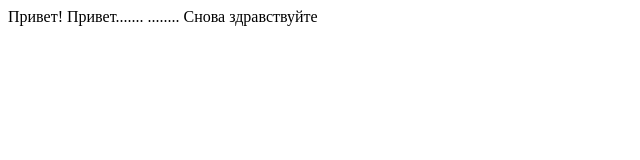
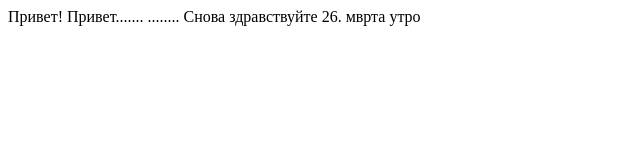
Before and after one commit to vabelenko/Projekt2, a plain HTML site: page index.html in a window 1280 px wide. Shown: the whole page, without its empty margins (0-640 px from the left). Drawn offline with Linux system fonts and the light colour scheme.

Commit message:
Update index.html

```diff
--- a/index.html
+++ b/index.html
@@ -11,5 +11,6 @@
     ........
 
     Снова здравствуйте
+    26. мврта утро
 </body>
 </html>
```
